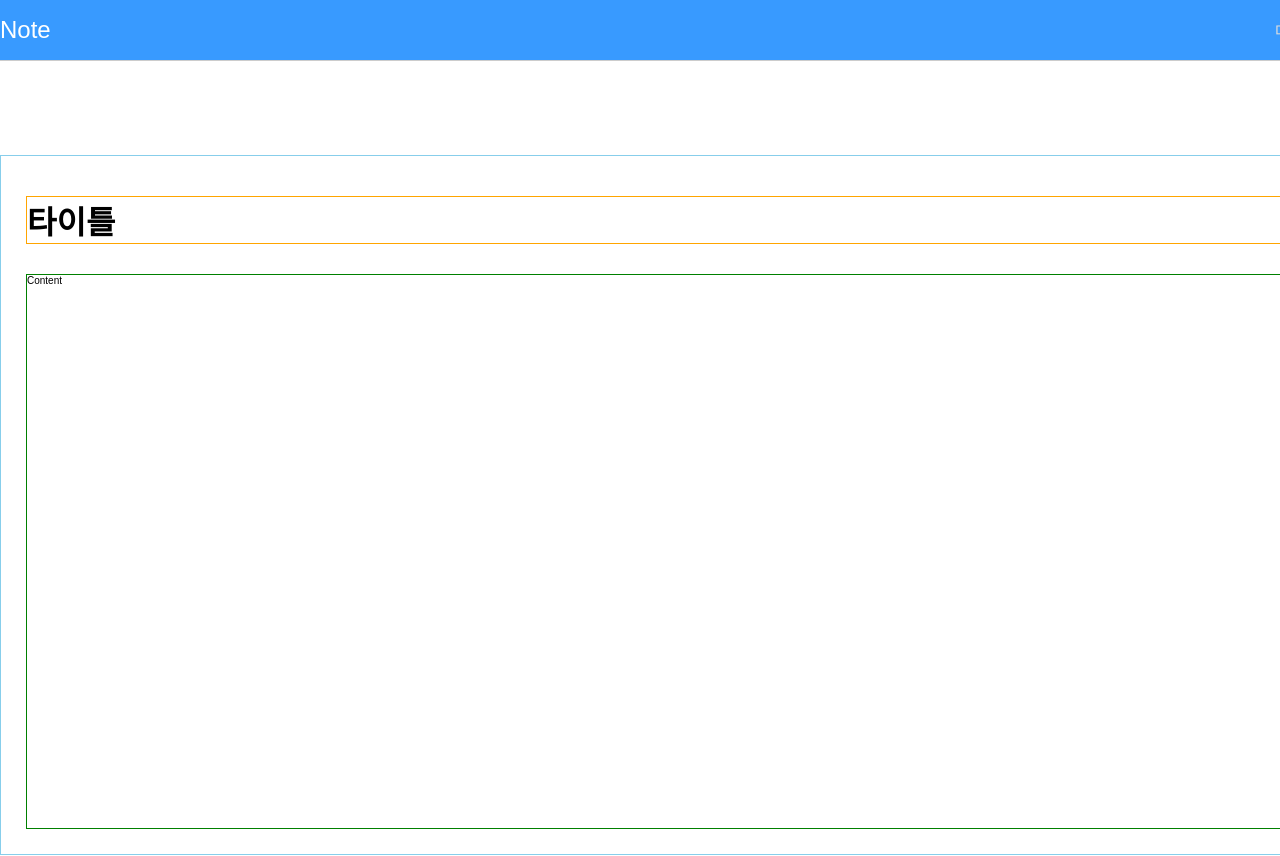
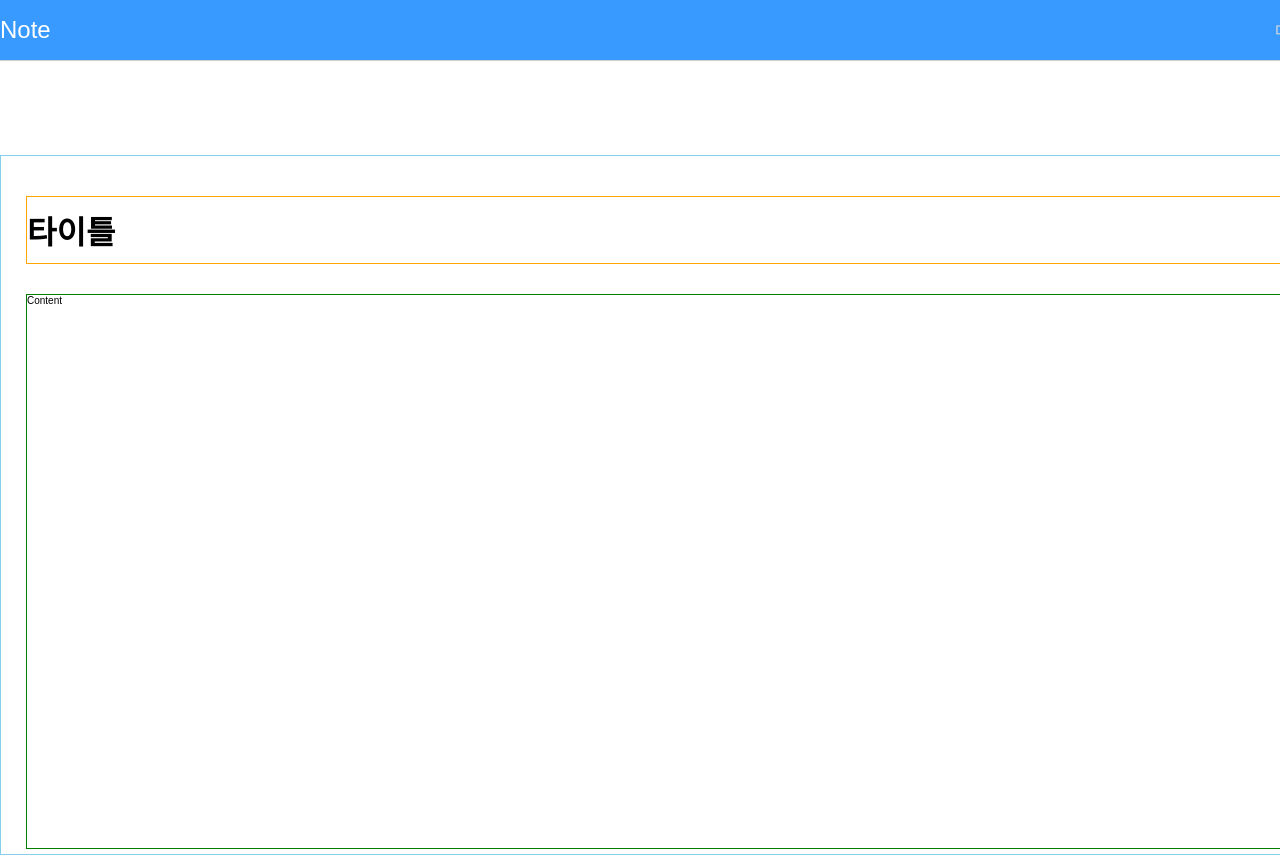
Before and after one commit to EsRun/fishingnote, a React (Create React App) app: page / in a window 1280 px wide. Shown: the top 856 px of the page. Built offline with nearby package versions, Linux system fonts and the light colour scheme; a web font is replaced by a local one.

Commit message:
fix : main title style

```diff
--- a/src/pages/Main.jsx
+++ b/src/pages/Main.jsx
@@ -23,6 +23,7 @@ export default function Index() {
             <MainRow>
               <div
                 style={{
+                  padding: "10px 0",
                   fontSize: "3.2rem",
                   fontWeight: "bold",
                   border: "1px solid orange",
```
